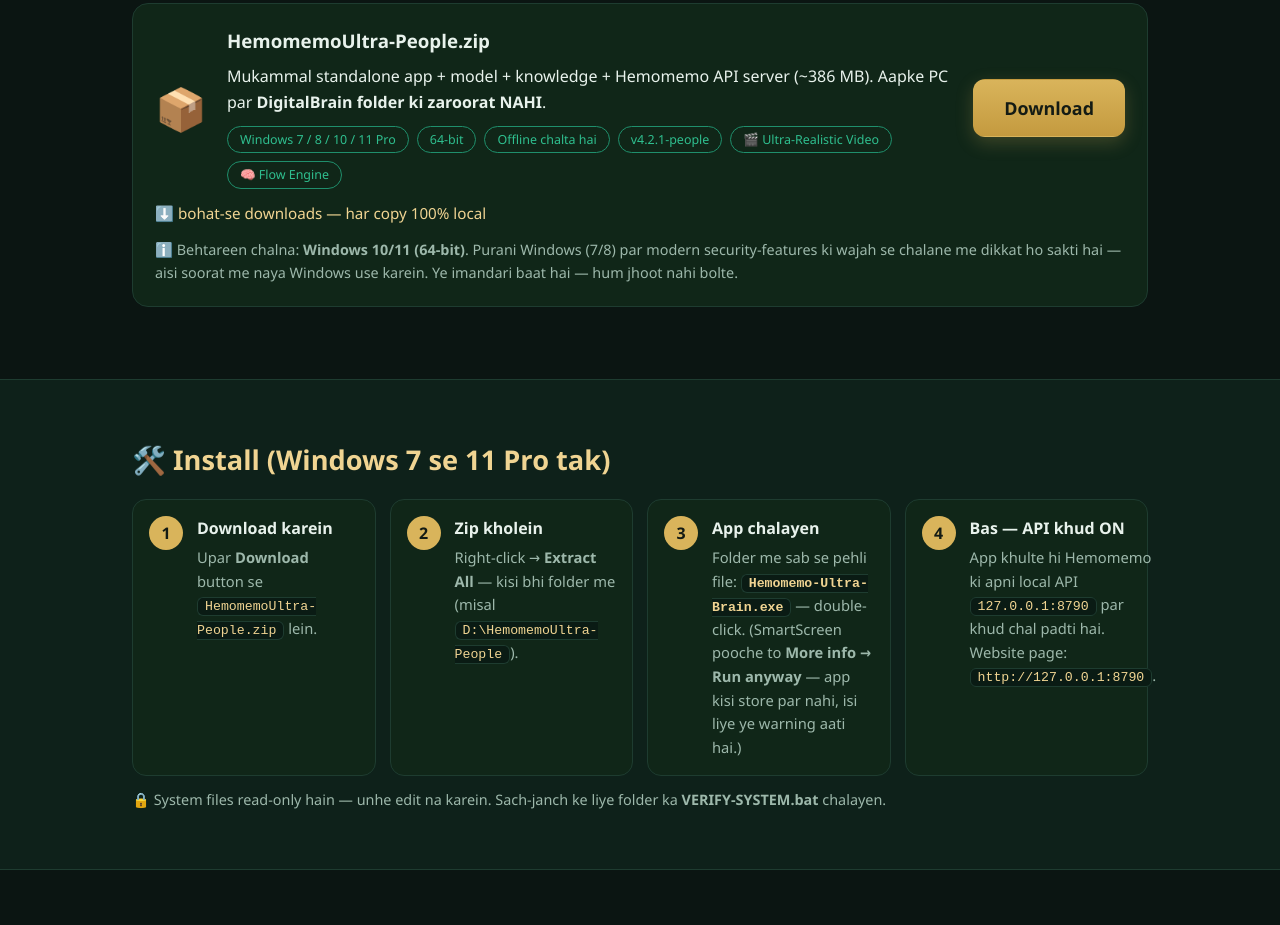
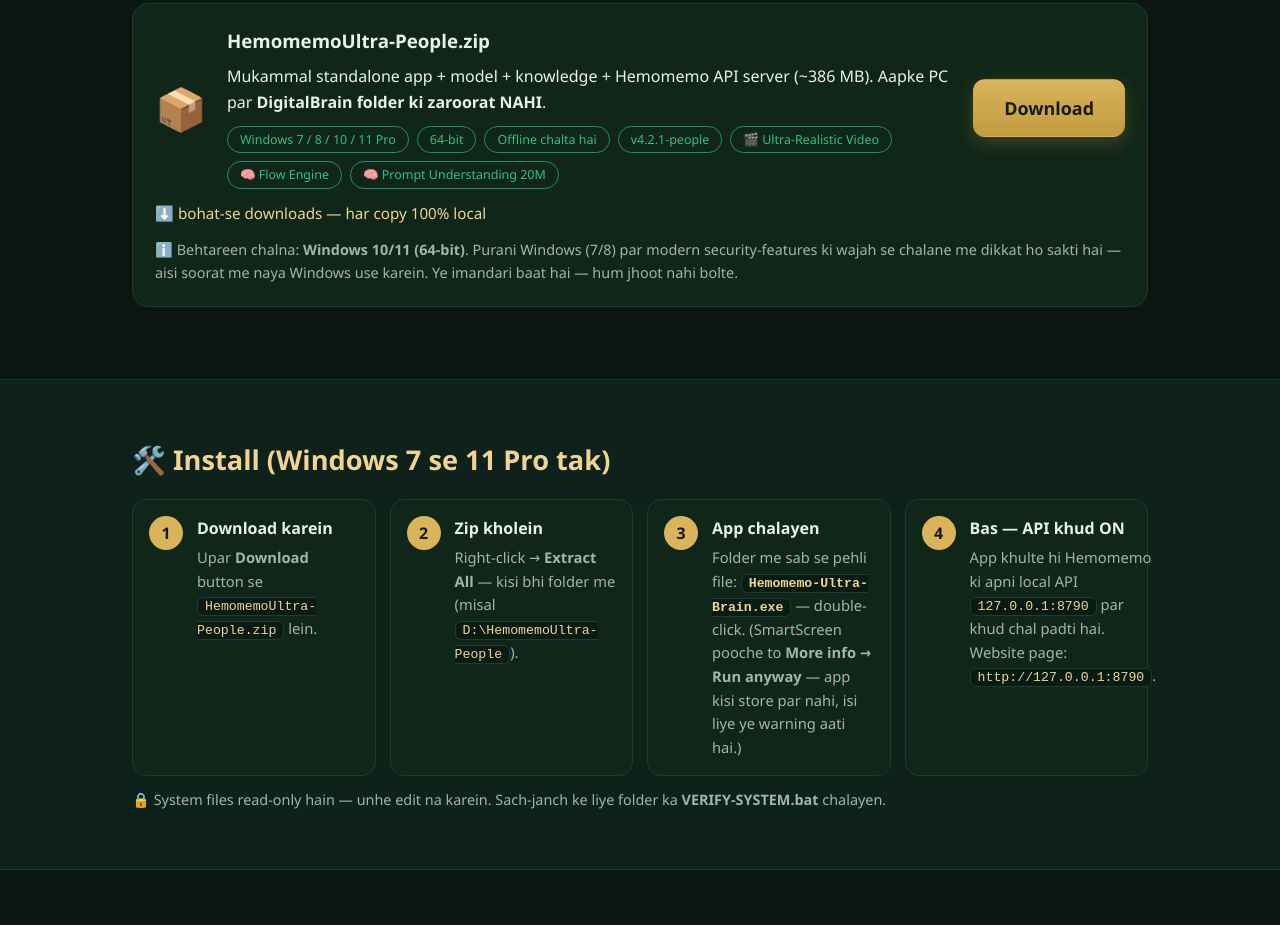
Before and after one commit to noity0/hemomemo-ai, a plain HTML site: page index.html in a window 1280 px wide. Shown: the part 763-1688 px from the top of the page. Drawn offline with Linux system fonts and the light colour scheme; no server answers.

Commit message:
Add Prompt Understanding 20M badge to site

```diff
--- a/index.html
+++ b/index.html
@@ -134,6 +134,7 @@
             <span class="badge">v4.2.1-people</span>
             <span class="badge">🎬 Ultra-Realistic Video</span>
             <span class="badge">🧠 Flow Engine</span>
+            <span class="badge">🧠 Prompt Understanding 20M</span>
           </div>
         </div>
         <a class="btn gold big" href="https://github.com/noity0/hemomemo-ai/releases/download/v4.2.1-people/HemomemoUltra-People.zip" download>Download</a>
```
